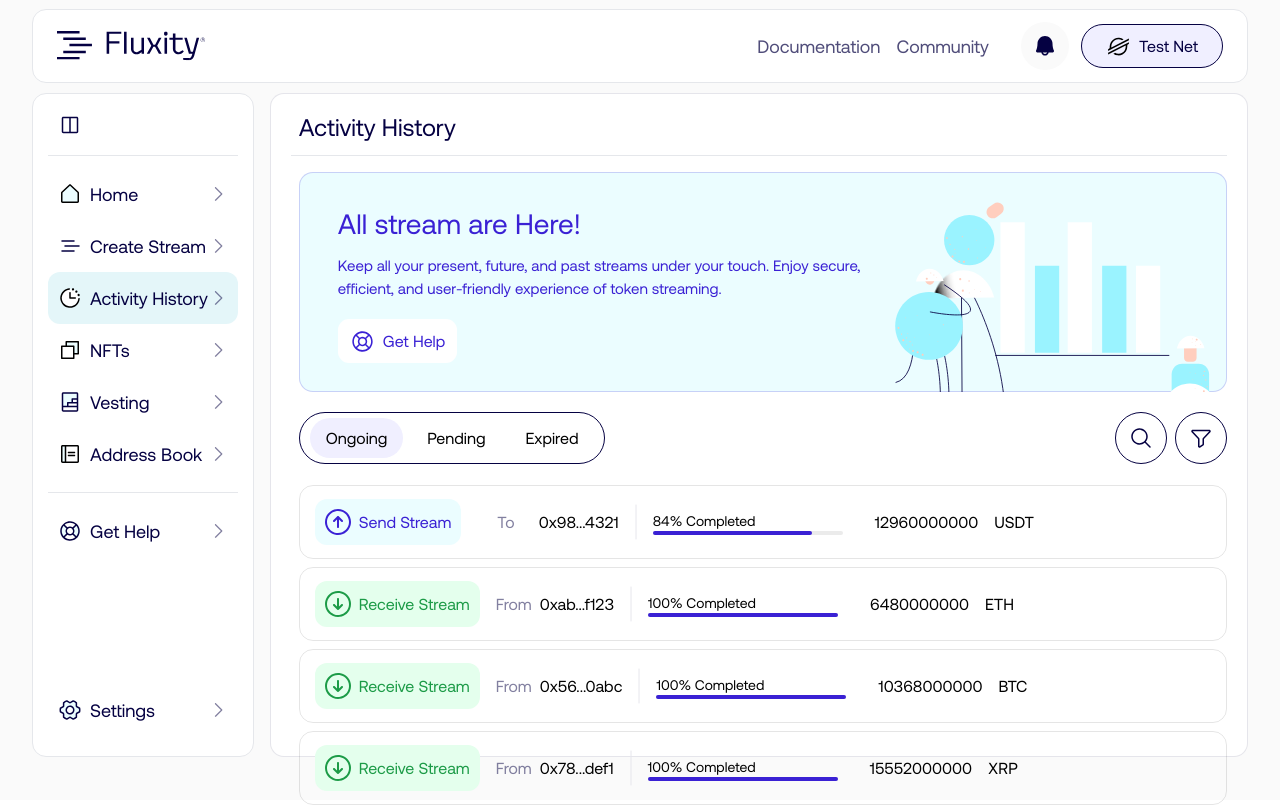
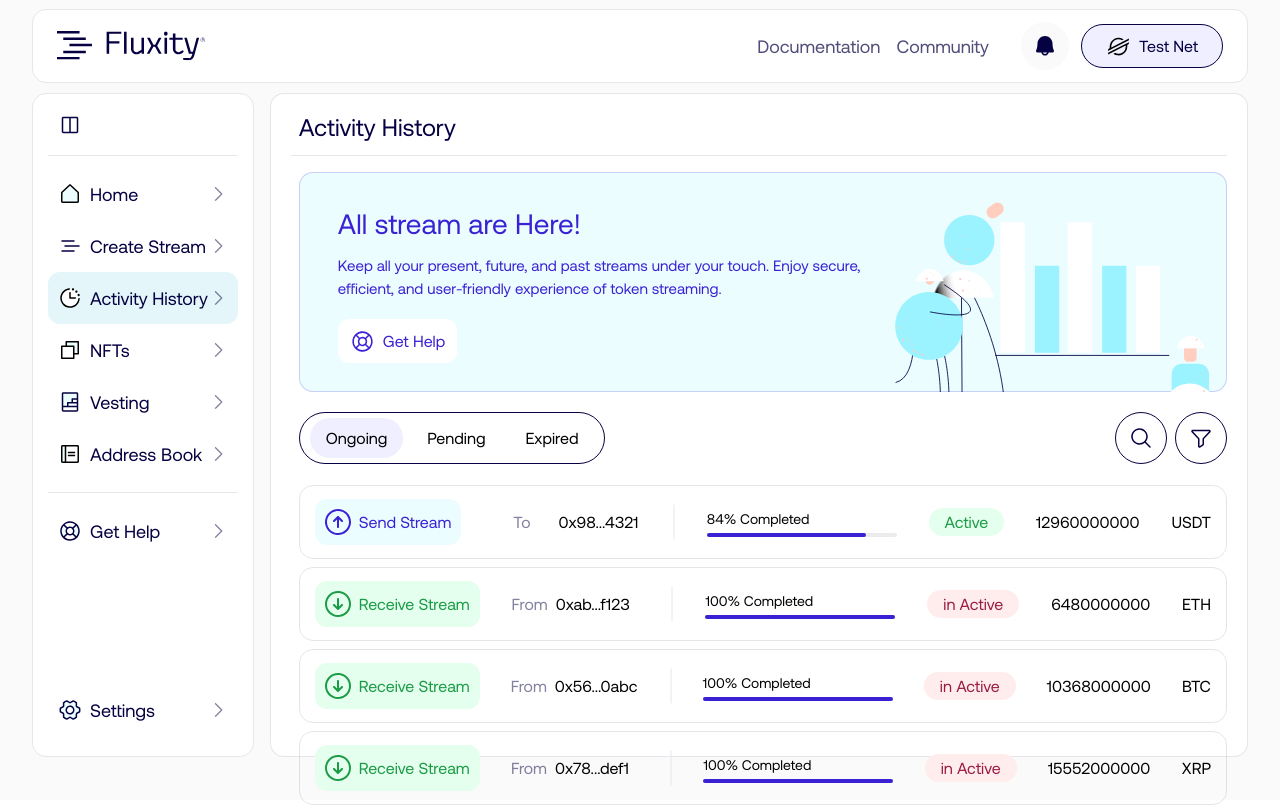
Before and after one commit to luanlabs/fluxity-interface, a Next.js app: page /activity-history in a window 1280 px wide. Built offline with nearby package versions, Linux system fonts and the light colour scheme.

Commit message:
chore: add is Active styles

```diff
--- a/src/containers/ActivityHistoryTable/index.tsx
+++ b/src/containers/ActivityHistoryTable/index.tsx
@@ -7,7 +7,7 @@ import CCard from 'src/components/CCard';
 import CStreamStatus, { StreamStatus } from 'src/components/CStreamStatus';
 import CStreamType from 'src/components/CStreamType';
 
-import clipText from 'src/utils/ClipText';
+import clipText from 'src/utils/clipText';
 
 import divider from 'public/images/divider.svg';
 
@@ -44,26 +44,28 @@ const ActivityHistoryTable = () => {
 
       {streams.map((stream, i) => (
         <CCard
-          className="my-1 rounded-[14px] h-[74px] inline-flex items-center w-full px-[15px] py-[14px]"
+          className="my-1 rounded-[14px] h-[74px] inline-flex items-center w-full px-[15px] py-[14px] justify-between"
           borderColor="#0000001A"
-          key={i}
+          key={stream.amount}
         >
-          <div className="flex items-center gap-4">
           <CStreamType type={stream.streamType} />
-            <div className="flex gap-2">
+
+          <div className="flex gap-2 w-32">
             <span
               className={`text-transparentmidnightblue ${
-                  stream.streamType === 'send' && 'mr-4'
+                stream.streamType === 'send' && 'mr-5'
               }`}
             >
               {stream.streamType === 'send' ? 'To' : 'From'}
             </span>
             {clipText(stream.address, 4)}
           </div>
+
           <Image src={divider} alt="divider" />
+
           <span className="text-[14px]">
             {stream.completionPercentage}% Completed
-              <div className="w-[190px] bg-[#EBEBEB] rounded-full h-1">
+            <div className="w-[190px] bg-[#EBEBEB] rounded-full h-1 mt-1">
               <div
                 className="bg-royalBlue rounded-full h-1"
                 style={{
@@ -73,10 +75,19 @@ const ActivityHistoryTable = () => {
               />
             </div>
           </span>
-            <span> {stream.isActive}</span>
+
+          <span
+            className={`select-none rounded-full px-4 py-0.5
+            ${
+              stream.isActive
+                ? 'bg-paleMint text-forestGreen'
+                : 'bg-[#FFEDED] text-[#9B1C47]'
+            }`}
+          >
+            {stream.isActive ? 'Active' : 'in Active'}
+          </span>
           <span> {stream.amount}</span>
           <span> {stream.token}</span>
-          </div>
         </CCard>
       ))}
     </>
--- a/src/containers/ActivityHistoryTable/useFetchHistory.ts
+++ b/src/containers/ActivityHistoryTable/useFetchHistory.ts
@@ -95,7 +95,7 @@ function calculateCompletionPercentage(stream: IStream) {
 
   const completionPercentage = (elapsedMilliseconds / totalMilliseconds) * 100;
 
-  return completionPercentage;
+  return completionPercentage.toFixed();
 }
 const currentDate = new Date();
 
@@ -107,11 +107,9 @@ const useFetchHistory = (address: string): IStreamHistory[] => {
       const streamHistories: IStreamHistory[] = streams.map((stream) => ({
         streamType: address === stream.from ? 'send' : 'receive',
         address: address === stream.from ? stream.to : stream.from,
-        completionPercentage: calculateCompletionPercentage(stream).toFixed(),
+        completionPercentage: calculateCompletionPercentage(stream),
         isActive:
-          currentDate < stream.endDate && currentDate > stream.startDate
-            ? true
-            : false,
+          currentDate < stream.endDate && currentDate > stream.startDate,
         token: stream.token,
         amount:
           (stream.endDate.getTime() - stream.startDate.getTime()) *
```
Lines whose indentation alone changed are shown as unchanged.
